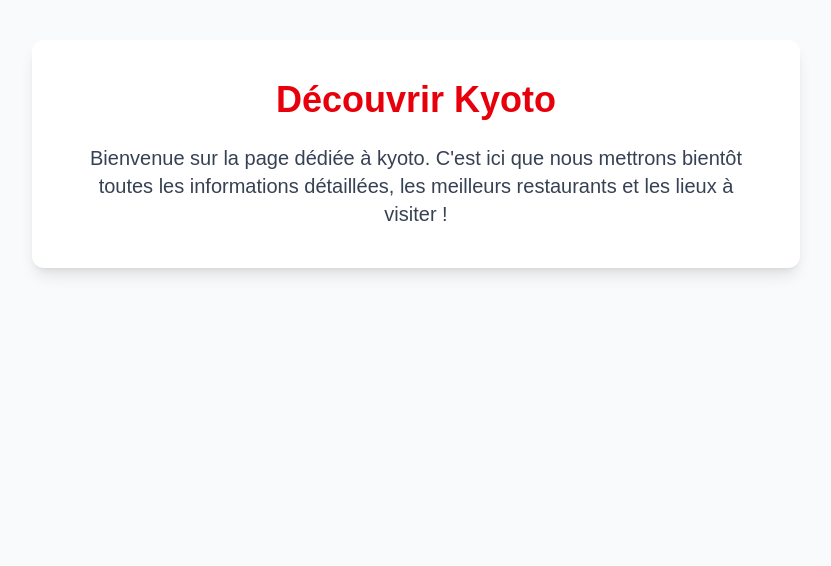
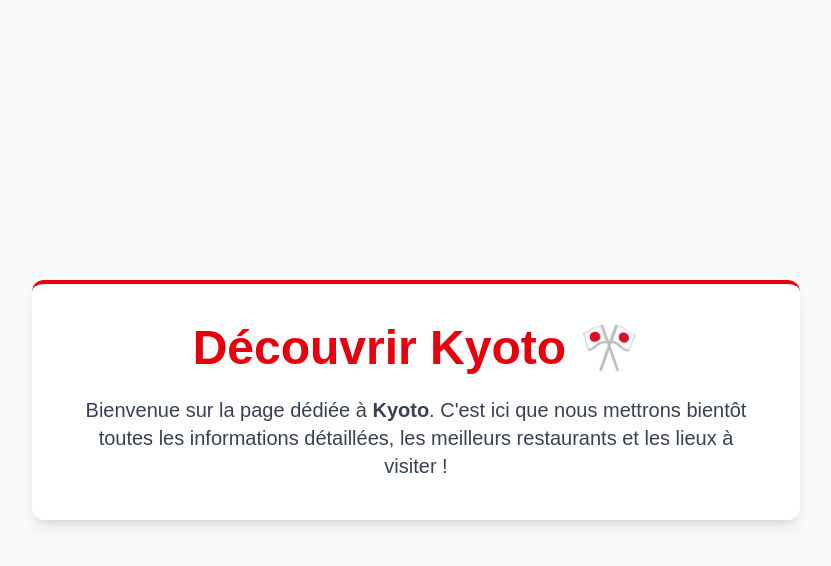
Before and after one commit to leejiin00/JapanGuide, a Next.js app: page /destination/kyoto in a window 1280 px wide. Shown: the top 566 px of the page, without its empty margins (224-1055 px from the left). Built offline with nearby package versions, Linux system fonts and the light colour scheme.

Commit message:
fix: correction de la page dynamique avec async/await pour lire l'URL

```diff
--- a/app/destination/[nom]/page.tsx
+++ b/app/destination/[nom]/page.tsx
@@ -1,22 +1,27 @@
+// 1. On précise que params est maintenant une "Promise" (une promesse)
 type PageDestinationProps = {
-    params: {
-        nom : string;
-    }
+  params: Promise<{
+    nom: string;
+  }>;
 };
 
-const PageDestination = ({params}: PageDestinationProps) => {
-    const nomDeLaVille = params.nom;
+// 2. On ajoute "async" devant notre composant pour l'autoriser à patienter
+const PageDestination = async ({ params }: PageDestinationProps) => {
+
+  // 3. On ajoute "await" pour dire : "Attends d'avoir lu l'URL avant de continuer"
+  const parametresResolus = await params;
+  const nomDeLaVille = parametresResolus.nom;
 
   return (
-        <main className="min-h-screen p-10 flex flex-col items-center bg-slate-50">
-            <div className="bg-white p-10 rounded-xl shadow-lg w-full max-w-3xl text-center">
+    <main className="min-h-screen p-10 flex flex-col items-center justify-center bg-slate-50">
+      <div className="bg-white p-10 rounded-xl shadow-lg w-full max-w-3xl text-center border-t-4 border-red-600">
 
-                <h1 className="text-4xl font-bold text-red-600 mb-6 capitalize">
-                    Découvrir {nomDeLaVille}
+        <h1 className="text-5xl font-bold text-red-600 mb-6 capitalize">
+          Découvrir {nomDeLaVille} 🎌
         </h1>
 
-                <p className="text-xl  text-gray-700">
-                    Bienvenue sur la page dédiée à {nomDeLaVille}.
+        <p className="text-xl text-gray-700">
+          Bienvenue sur la page dédiée à <span className="font-bold capitalize">{nomDeLaVille}</span>.
           C'est ici que nous mettrons bientôt toutes les informations détaillées, les meilleurs restaurants et les lieux à visiter !
         </p>
 
```
Lines whose indentation alone changed are shown as unchanged.
